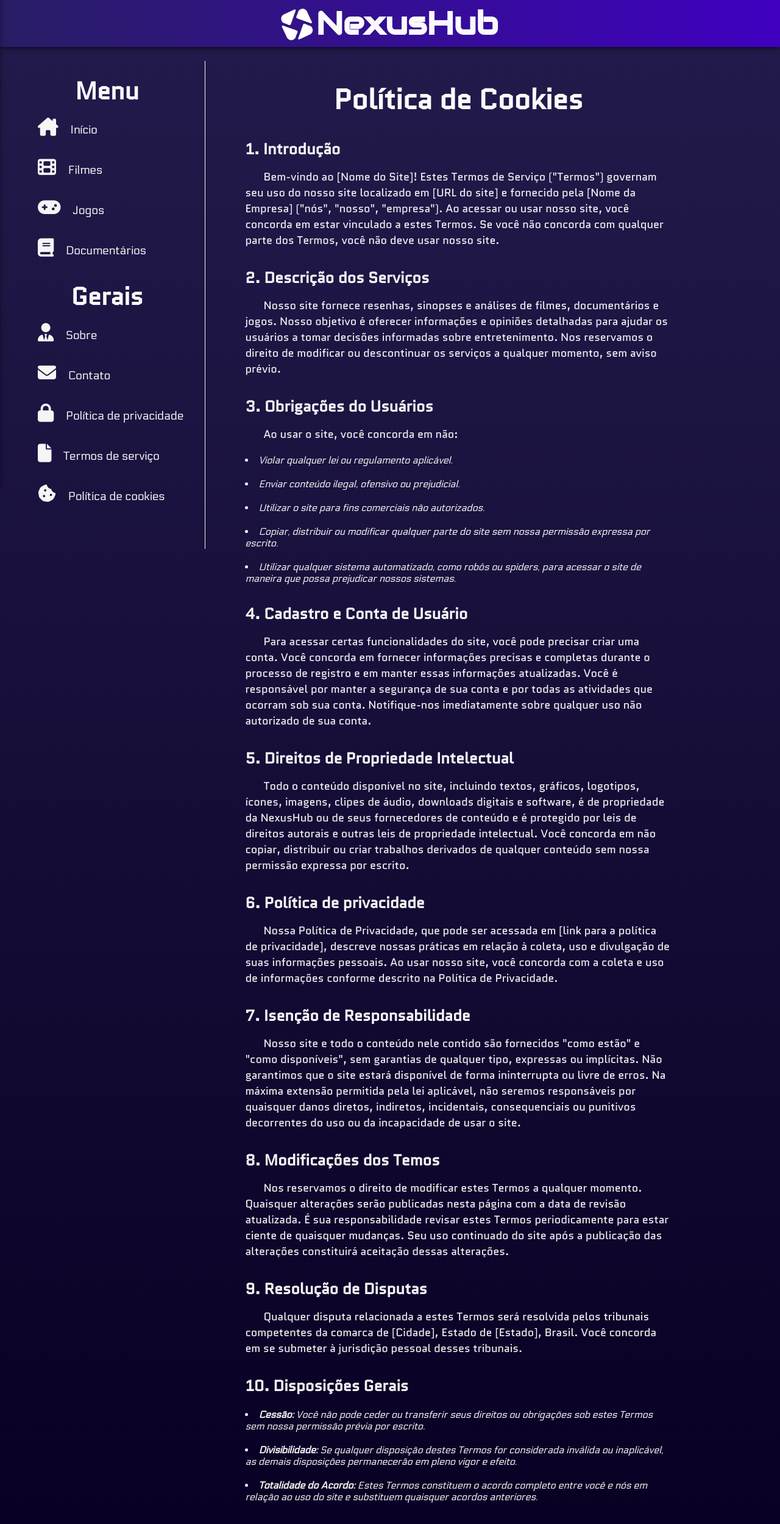
After one commit to isaquegoncalves/NexusHub, a PHP site: page /politicas-e-termos/politica-de-cookies.html in a window 1280 px wide. The commit adds this page. Shown: the whole page at 61% size. Run offline with PHP 8.4, Linux system fonts and the light colour scheme.

Commit message:
Versão 1.6
+ Adição da página de política de cookies.

- Diretórios de conteúdos realocados para suas respectivas categorias.

```diff
--- a/conteudos/o-jogo-da-imitacao.html
+++ b/conteudos/filmes/o-jogo-da-imitacao.html
@@ -6,7 +6,7 @@
     <title>Análise de: "O Jogo da Imitação" - NexusHub</title>
     <link rel="stylesheet" href="../design/estilos-homepage.css">
     <link rel="stylesheet" href="../design/estilo-conteudo.css">
-    <link rel="stylesheet" href="https://cdnjs.cloudflare.com/ajax/libs/font-awesome/6.5.2/css/all.min.css" integrity="sha512-SnH5WK+bZxgPHs44uWIX+LLJAJ9/2PkPKZ5QiAj6Ta86w+fsb2TkcmfRyVX3pBnMFcV7oQPJkl9QevSCWr3W6A==" crossorigin="anonymous" referrerpolicy="no-referrer" />
+    <link rel="stylesheet" href="https://cdnjs.cloudflare.com/ajax/libs/font-awesome/6.5.2/css/all.min.css" integrity="sha512-SnH5WK+bZxgPHs44uWIX+LLJAJ9/2PkPKZ5QiAj6Ta86w+fsb2TkcmfRyVX3pBnMFcV7oQPJkl9QevSCWr3W6A==" crossorigin="anonymous" referrerpolicy="no-referrer"/>
 </head>
 <body>
     <label> <!----SIDE BAR(Mobile)----->
--- /dev/null
+++ b/design/estilo-termos.css
@@ -0,0 +1,26 @@
+/*------ESTILOS PARA OS TERMOS políticas-------*/
+h3.termos-subtitulo {
+    font-family: 'quantico';
+    font-size: 25px;
+    color: var(--branco_fumaca);
+    margin-top: 30px;
+    margin-left: 15px;
+}
+main > #col-2 > p.termos-paragrafo {
+    font-size: 18px;
+    text-align: left;
+    padding: 0px;
+    margin: 15px;
+}
+
+ul {
+    margin: 15px;
+    max-width: 700px;
+}
+ul.termos-lista li {
+    font-family: 'electrolize';
+    font-style: italic;
+    color: var(--branco_fumaca);
+    margin-top: 20px;
+    list-style: inside;
+}
--- a/design/estilos-homepage.css
+++ b/design/estilos-homepage.css
@@ -76,7 +76,7 @@ header {
 
     ul a {
         color: var(--branco_fumaca);
-        font-family: 'quantico';
+        font-family: 'electrolize';
         display: block;
         text-align: left;
         text-decoration: none;
@@ -249,8 +249,7 @@ header {
         text-decoration: none;
     }
 
-
-    /*===MEDIAS PARA AJUSTES NO MENU LATERAL PARA KESTOP===*/
+    /*===MEDIAS PARA AJUSTES NO MENU LATERAL PARA DESKTOP===*/
         @media screen and (min-width:900px) {
             .toggle {
                 display: none;
@@ -274,7 +273,7 @@ header {
             padding: 20px;
 
             min-width: 234px;
-            height: 740px;
+            height: 800px;
             font-family: 'electrolize';
             font-weight: lighter;
         }
@@ -469,7 +468,7 @@ header {
 
         ul a {
             color: var(--branco_fumaca);
-            font-family: 'quantico';
+            font-family: 'electrolize';
             display: block;
             text-align: left;
             text-decoration: none;
@@ -478,6 +477,10 @@ header {
             margin: 50px auto;
             font-size: 27px;
             transition: color 0.3s ease;
+        }
+
+        ul i {
+            margin-right: 7px;
         }
 
         ul a:hover {
@@ -557,7 +560,7 @@ header {
         }
 
         .slide h1 {
-            margin-left: 50px;
+            margin-left: 85px;
             margin-top: -7px;
             font-size: 35px;
         }
--- /dev/null
+++ b/politicas-e-termos/politica-de-cookies.html
@@ -0,0 +1,120 @@
+<!DOCTYPE html>
+<html lang="pt-br">
+<head>
+    <meta charset="UTF-8">
+    <meta name="viewport" content="width=device-width, initial-scale=1.0">
+    <title>Política de cookies</title>
+    <link rel="stylesheet" href="../../design/estilos-homepage.css">
+    <link rel="stylesheet" href="../../design/estilo-conteudo.css">
+    <link rel="stylesheet" href="../../design/estilo-termos.css">
+    <link rel="stylesheet" href="https://cdnjs.cloudflare.com/ajax/libs/font-awesome/6.5.2/css/all.min.css" integrity="sha512-SnH5WK+bZxgPHs44uWIX+LLJAJ9/2PkPKZ5QiAj6Ta86w+fsb2TkcmfRyVX3pBnMFcV7oQPJkl9QevSCWr3W6A==" crossorigin="anonymous" referrerpolicy="no-referrer"/>
+</head>
+<body>
+    <label> <!----SIDE BAR(Mobile)----->
+        <input type="checkbox">
+        <div class="toggle">
+            <span class="top-line common"></span>
+            <span class="middle-line common"></span>
+            <span class="bottom-line common"></span>
+        </div>
+
+        <div class="slide">
+            <h1>Menu</h1>
+            <ul>
+                <li><a href="../index.html"><i class="fa-solid fa-house-chimney"></i> Início</a></li>
+                <li><a href="#"><i class="fa-solid fa-film"></i> Filmes</a></li>
+                <li><a href="#"><i class="fa-solid fa-gamepad"></i> Jogos</a></li>
+                <li><a href="#"><i class="fa-solid fa-book"></i> Documentários</a></li>
+
+            </ul>
+
+            <h1>Geral</h1>
+            <ul>
+                <li><a href="#"><i class="fa-solid fa-user-tie"></i> Sobre</a></li>
+                <li><a href="#"><i class="fa-solid fa-envelope"></i> Contato</a></li>
+                <li><a href="#"><i class="fa-solid fa-lock"></i> Política de privacidade</a></li>
+                <li><a href="#"><i class="fa-solid fa-file"></i> Termos de serviço</a></li>
+                <li><a href="#"><i class="fa-solid fa-cookie-bite"></i> Política de cookies</a></li>
+            </ul>
+        </div>
+    </label> <!----SIDE BAR(Mobile) end----->
+    <header>
+        <nav> <!--BARRA DE NAVEGAÇÃO-->
+            <div id="logo-nav">
+                <img src="../design/img/logo.png" alt="Logo da NexusHub">
+            </div>
+            <a href="../index.html">
+                <h1>NexusHub</h1>
+            </a>
+        </nav>
+    </header>
+    <main>
+        <div id="col-1"> <!--Menu Lateral esquerdo (Desktop)-->
+            <h2>Menu</h2>
+            <ul>
+                <li><a href="../index.html"><i class="fa-solid fa-house-chimney"></i> Início</a></li>
+                <li><a href="#"><i class="fa-solid fa-film"></i> Filmes</a></li>
+                <li><a href="#"><i class="fa-solid fa-gamepad"></i> Jogos</a></li>
+                <li><a href="#"><i class="fa-solid fa-book"></i> Documentários</a></li>
+
+            </ul>
+
+            <h2>Gerais</h2>
+            <ul>
+                <li><a href="#"><i class="fa-solid fa-user-tie"></i> Sobre</a></li>
+                <li><a href="#"><i class="fa-solid fa-envelope"></i> Contato</a></li>
+                <li><a href="#"><i class="fa-solid fa-lock"></i> Política de privacidade</a></li>
+                <li><a href="#"><i class="fa-solid fa-file"></i> Termos de serviço</a></li>
+                <li><a href="#"><i class="fa-solid fa-cookie-bite"></i> Política de cookies</a></li>
+            </ul>
+        </div> <!--Menu Lateral esquerdo (Desktop) end-->
+
+        <div id="col-2"> <!--Estrutura da política-->
+            <h2>Política de Cookies</h2>
+            <h3 class="termos-subtitulo">1. Introdução</h3>
+            <p class="termos-paragrafo">Bem-vindo ao [Nome do Site]! Estes Termos de Serviço ("Termos") governam seu uso do nosso site localizado em [URL do site] e fornecido pela [Nome da Empresa] ("nós", "nosso", "empresa"). Ao acessar ou usar nosso site, você concorda em estar vinculado a estes Termos. Se você não concorda com qualquer parte dos Termos, você não deve usar nosso site.</p>
+
+            <h3 class="termos-subtitulo">2. Descrição dos Serviços</h3>
+            <p class="termos-paragrafo">Nosso site fornece resenhas, sinopses e análises de filmes, documentários e jogos. Nosso objetivo é oferecer informações e opiniões detalhadas para ajudar os usuários a tomar decisões informadas sobre entretenimento. Nos reservamos o direito de modificar ou descontinuar os serviços a qualquer momento, sem aviso prévio.</p>
+
+            <h3 class="termos-subtitulo">3. Obrigações do Usuários</h3>
+            <p class="termos-paragrafo">Ao usar o site, você concorda em não: </p>
+            <ul class="termos-lista">
+                <li>Violar qualquer lei ou regulamento aplicável.</li>
+                <li>Enviar conteúdo ilegal, ofensivo ou prejudicial.</li>
+                <li>Utilizar o site para fins comerciais não autorizados.</li>
+                <li>Copiar, distribuir ou modificar qualquer parte do site sem nossa permissão expressa por escrito.</li>
+                <li>Utilizar qualquer sistema automatizado, como robôs ou spiders, para acessar o site de maneira que possa prejudicar nossos sistemas.</li>
+            </ul>
+
+            <h3 class="termos-subtitulo">4. Cadastro e Conta de Usuário</h3>
+            <p class="termos-paragrafo">Para acessar certas funcionalidades do site, você pode precisar criar uma conta. Você concorda em fornecer informações precisas e completas durante o processo de registro e em manter essas informações atualizadas. Você é responsável por manter a segurança de sua conta e por todas as atividades que ocorram sob sua conta. Notifique-nos imediatamente sobre qualquer uso não autorizado de sua conta.</p>
+
+            <h3 class="termos-subtitulo">5. Direitos de Propriedade Intelectual</h3>
+            <p class="termos-paragrafo">Todo o conteúdo disponível no site, incluindo textos, gráficos, logotipos, ícones, imagens, clipes de áudio, downloads digitais e software, é de propriedade da NexusHub ou de seus fornecedores de conteúdo e é protegido por leis de direitos autorais e outras leis de propriedade intelectual. Você concorda em não copiar, distribuir ou criar trabalhos derivados de qualquer conteúdo sem nossa permissão expressa por escrito.</p>
+
+            <h3 class="termos-subtitulo">6. Política de privacidade</h3>
+            <p class="termos-paragrafo">Nossa Política de Privacidade, que pode ser acessada em [link para a política de privacidade], descreve nossas práticas em relação à coleta, uso e divulgação de suas informações pessoais. Ao usar nosso site, você concorda com a coleta e uso de informações conforme descrito na Política de Privacidade.</p>
+
+            <h3 class="termos-subtitulo">7. Isenção de Responsabilidade</h3>
+            <p class="termos-paragrafo">Nosso site e todo o conteúdo nele contido são fornecidos "como estão" e "como disponíveis", sem garantias de qualquer tipo, expressas ou implícitas. Não garantimos que o site estará disponível de forma ininterrupta ou livre de erros. Na máxima extensão permitida pela lei aplicável, não seremos responsáveis por quaisquer danos diretos, indiretos, incidentais, consequenciais ou punitivos decorrentes do uso ou da incapacidade de usar o site.</p>
+
+            <h3 class="termos-subtitulo">8. Modificações dos Temos</h3>
+            <p class="termos-paragrafo">Nos reservamos o direito de modificar estes Termos a qualquer momento. Quaisquer alterações serão publicadas nesta página com a data de revisão atualizada. É sua responsabilidade revisar estes Termos periodicamente para estar ciente de quaisquer mudanças. Seu uso continuado do site após a publicação das alterações constituirá aceitação dessas alterações.</p>
+
+            <h3 class="termos-subtitulo">9. Resolução de Disputas</h3>
+            <p class="termos-paragrafo">Qualquer disputa relacionada a estes Termos será resolvida pelos tribunais competentes da comarca de [Cidade], Estado de [Estado], Brasil. Você concorda em se submeter à jurisdição pessoal desses tribunais.</p>
+
+            <h3 class="termos-subtitulo">10. Disposições Gerais</h3>
+            <ul class="termos-lista">
+                <li><strong>Cessão:</strong> Você não pode ceder ou transferir seus direitos ou obrigações sob estes Termos sem nossa permissão prévia por escrito.</li>
+
+                <li><strong>Divisibilidade:</strong> Se qualquer disposição destes Termos for considerada inválida ou inaplicável, as demais disposições permanecerão em pleno vigor e efeito.</li>
+
+                <li><strong>Totalidade do Acordo:</strong> Estes Termos constituem o acordo completo entre você e nós em relação ao uso do site e substituem quaisquer acordos anteriores.</li>
+            </ul>
+
+        </div>
+    </main>
+</body>
+</html>
```
Also changed, not shown: conteudos/documentarios/o-dilema-das-redes.html (renamed from conteudos/o-dilema-das-redes.html, +17 -15 lines), conteudos/jogos/modelo-base.html (added, +154 -0 lines), index.html (+10 -9 lines).
